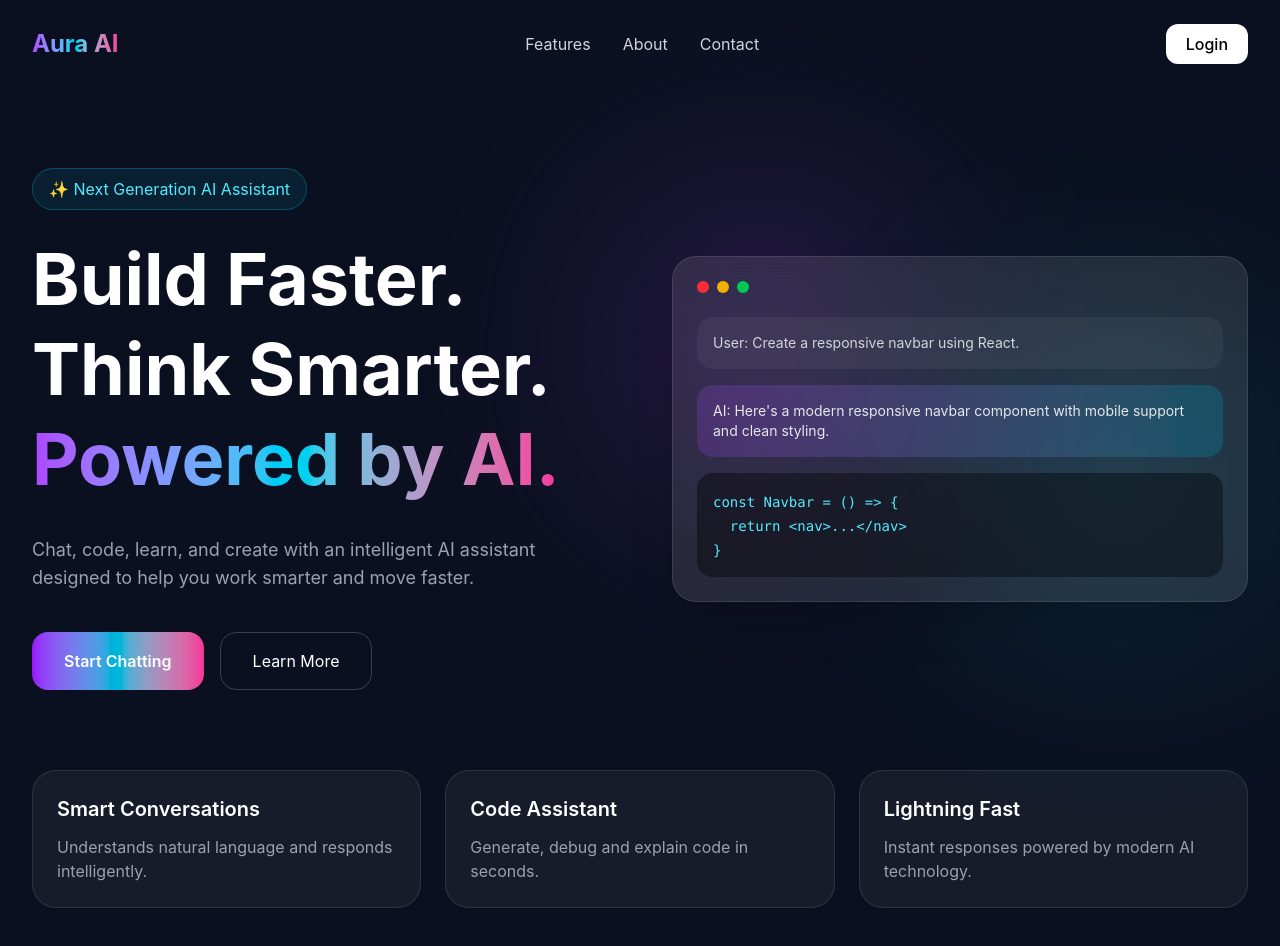
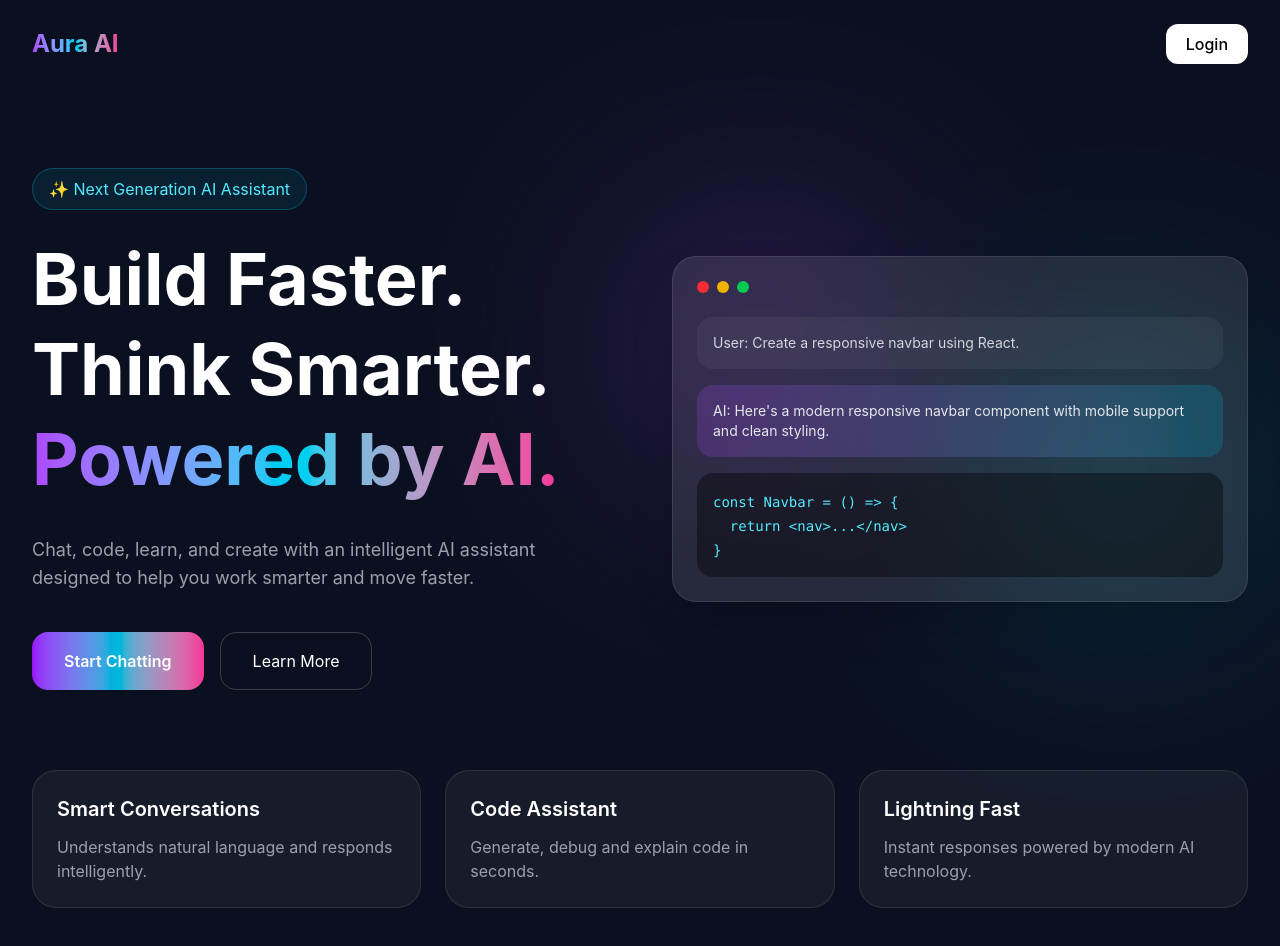
Before and after one commit to charvin-1607/Ai-chat-bot, a React app in the folder frontend/: page / in a window 1280 px wide. Shown: the top 946 px of the page. Built offline with nearby package versions, Linux system fonts and the light colour scheme; no server answers; the HTML template or start-up script is replaced by a standard one.

Commit message:
change something..

```diff
--- a/frontend/src/pages/LandingPage.jsx
+++ b/frontend/src/pages/LandingPage.jsx
@@ -22,17 +22,6 @@ const LandingPage = () => {
           Aura AI
         </h1>
 
-        <div className="hidden md:flex gap-8 text-gray-300">
-          <Link to="#" className="hover:text-white transition">
-            Features
-          </Link>
-          <Link to="#" className="hover:text-white transition">
-            About
-          </Link>
-          <Link to="#" className="hover:text-white transition">
-            Contact
-          </Link>
-        </div>
 
         <button onClick={() => navigationONLogin()} className="px-5 py-2 rounded-xl bg-white text-black font-medium hover:scale-105 transition">
           Login
--- a/frontend/src/redux/message/messageSlice.js
+++ b/frontend/src/redux/message/messageSlice.js
@@ -148,11 +148,7 @@ const messageSlice = createSlice({
 
         updateStreamingMessage: (state,action) => {
 
-            const lastMessage =
-
-                state.messages[
-                    state.messages.length - 1
-                ];
+            const lastMessage = state.messages[state.messages.length - 1];
 
             if (lastMessage && lastMessage.role === "assistant"){
 
```
